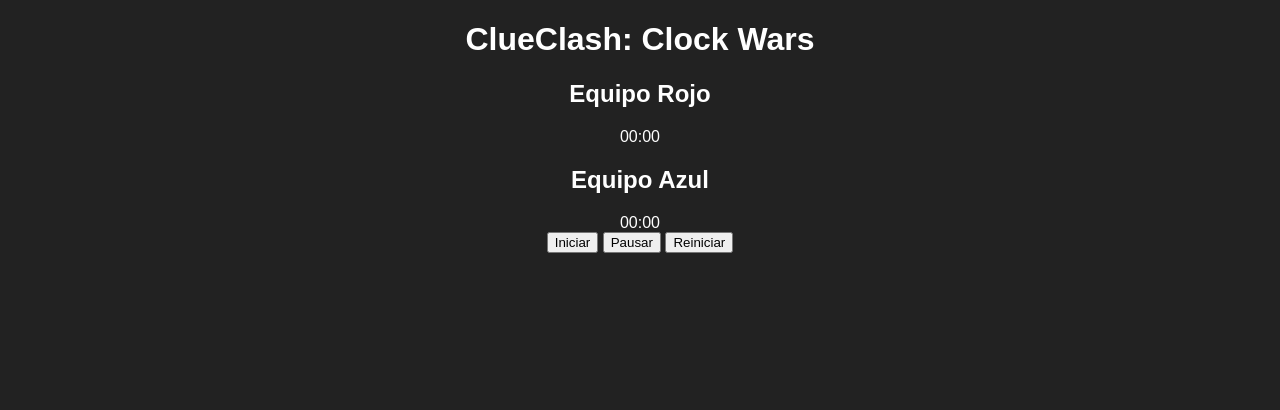
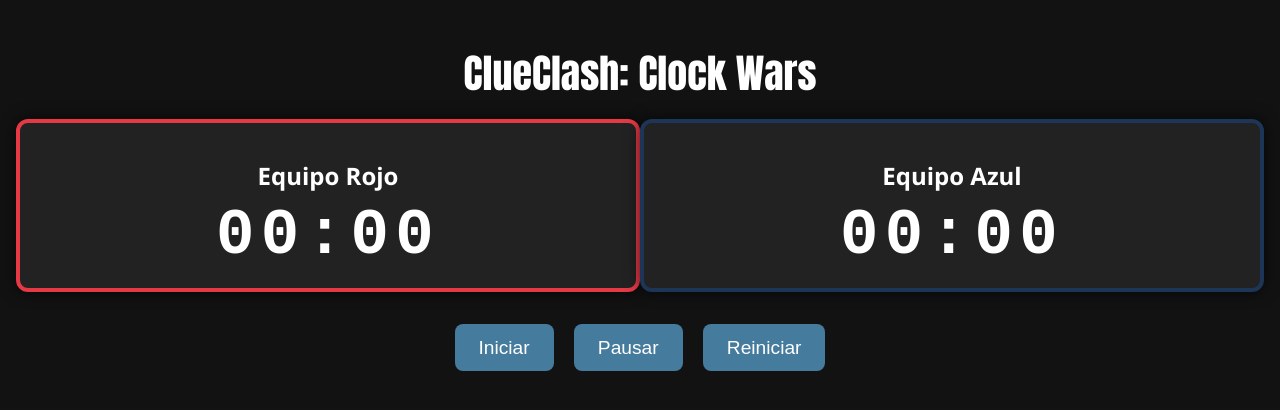
Before and after one commit to guslo37/Clueclash, a plain HTML site: page index.html in a window 1280 px wide. Drawn offline with Linux system fonts and the light colour scheme.

Commit message:
Update style.css
Real

```diff
--- a/style.css
+++ b/style.css
@@ -1 +1,70 @@
-body { font-family: sans-serif; background: #222; color: white; text-align: center; }
+body {
+  background: #121212;
+  color: white;
+  font-family: 'Segoe UI', Tahoma, Geneva, Verdana, sans-serif;
+  text-align: center;
+  margin: 0;
+  padding: 1rem;
+}
+
+h1 {
+  font-size: 2.5rem;
+  margin-bottom: 1rem;
+  font-weight: 700;
+  font-family: 'Impact', sans-serif;
+}
+
+.clocks {
+  display: flex;
+  justify-content: space-around;
+  margin-bottom: 2rem;
+}
+
+.clock {
+  background: #222;
+  padding: 1rem 2rem;
+  border-radius: 12px;
+  width: 45%;
+  box-shadow: 0 0 15px rgba(0,0,0,0.7);
+}
+
+.team-red {
+  border: 4px solid #E63946;
+}
+
+.team-blue {
+  border: 4px solid #1D3557;
+}
+
+.clock h2 {
+  margin-bottom: 0.5rem;
+}
+
+.time {
+  font-size: 4rem;
+  font-weight: 700;
+  font-family: 'Courier New', Courier, monospace;
+  letter-spacing: 0.1em;
+}
+
+#controls button {
+  background-color: #457B9D;
+  border: none;
+  padding: 0.8rem 1.5rem;
+  margin: 0 0.5rem;
+  color: white;
+  font-size: 1.2rem;
+  border-radius: 8px;
+  cursor: pointer;
+  transition: background-color 0.3s ease;
+}
+
+#controls button:hover {
+  background-color: #1D3557;
+}
+
+#status {
+  margin-bottom: 1rem;
+  font-weight: 600;
+  font-size: 1.2rem;
+}
```
